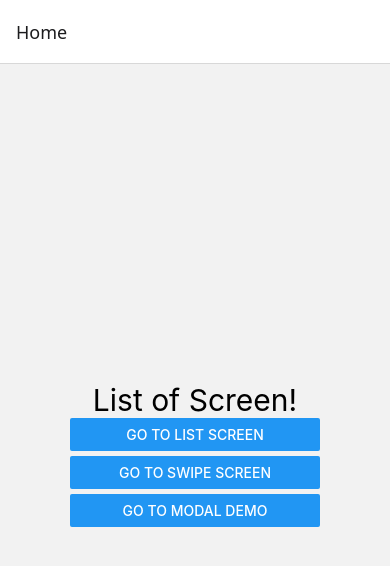
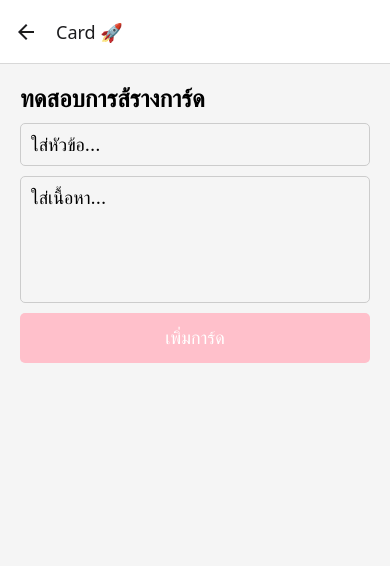
Before and after one commit to auhmaugmaufm/mobile-app-y3, a React Native app: screen /Card in a window 390 px wide. Shown: the top 566 px of the page. Built offline with nearby package versions, Linux system fonts and the light colour scheme.

Commit message:
Initial commit

```diff
--- a/App.js
+++ b/App.js
@@ -7,6 +7,7 @@ import ListScreen from "./src/screens/ListScreen";
 import StateScreen from "./src/screens/StateScreen";
 import ModalScreen from "./src/screens/ModalScreen";
 import SwipeScreen from "./src/screens/SwipeScreen";
+import CardScreen from "./src/screens/CardScreen";
 
 const Stack = createStackNavigator()
 
@@ -41,6 +42,11 @@ const App = () => {
           component={ SwipeScreen}
           options={{ title: 'Swipe'}}
         />
+        <Stack.Screen
+          name="Card"
+          component={ CardScreen}
+          options={{ title: 'Card 🚀'}}
+        />
       </Stack.Navigator>
     </NavigationContainer>
   )
--- /dev/null
+++ b/src/components/Card.js
@@ -0,0 +1,36 @@
+import React from "react";
+import { View, Text, StyleSheet } from "react-native";
+
+const Card = ({title, content}) => {
+    return (
+        <View style={styles.card}>
+            <Text style={styles.title}>{title}</Text>
+            <Text style={styles.content}>{content}</Text>
+        </View>
+    )
+}
+const styles = StyleSheet.create({
+    card: {
+        backgroundColor: 'white',
+        padding: 20,
+        borderRadius: 10,
+        margin: 10,
+        shadowColor: '#000',
+        shadowOffset: {width: 0, height: 2},
+        shadowOpacity: 0.2,
+        shadowRadius: 4,
+        elevation: 2,
+
+    },
+    title: {
+        fontSize: 18,
+        fontWeight: 'bold',
+        marginBottom: 10,
+    },
+    content: {
+        fontSize: 14,
+        color: '#555'
+    }
+})
+
+export default Card;
--- /dev/null
+++ b/src/components/CustomButton.js
@@ -0,0 +1,30 @@
+import React from "react";
+import { View, Text, StyleSheet, TouchableOpacity } from "react-native";
+
+const CustomButtom = ({ title, onPress, backgroundColor }) => {
+    return (
+        <TouchableOpacity
+            style={[styles.button, { backgroundColor }]}
+            onPress={onPress}>
+            <Text style={styles.text}>{title}</Text>
+        </TouchableOpacity>
+    )
+}
+
+const styles = StyleSheet.create({
+    button: {
+        backgroundColor: 'blue',
+        paadding: 10,
+        alignItems: 'center',
+        justifyContent: 'center' ,
+        borderRadius: 5,
+        height: 50
+
+    },
+    text: {
+        color: 'white',
+        fontSize: 18,
+    }
+});
+
+export default CustomButtom;
--- /dev/null
+++ b/src/screens/CardScreen.js
@@ -0,0 +1,80 @@
+import React, { useState } from "react";
+import { ScrollView, View, Text, StyleSheet, TextInput, TouchableOpacity, FlatList } from "react-native";
+import Card from '../components/Card'
+import CustomButton from "../components/CustomButton";
+import Icon from 'react-native-vector-icons/MaterialIcons'
+
+const CardScreen = () => {
+    const [title, setTitle] = useState("");
+    const [content, setContent] = useState("");
+    const [cards, setCards] = useState([]);
+
+    const addCard = () => {
+        if(!title.trim()||!content.trim()) {
+            alert('กรุณากรอกค่า Title และ Content')
+            return;
+        }
+        const newCard = { id: Date.now().toString(), title, content }
+        setCards((preCards) => [newCard, ...preCards]) // เอา Array ใหม่ไปต่อ ตามด้วยของเดิม
+        setTitle('')
+        setContent('')
+    }
+
+    return (
+        <View style={styles.container}>
+            <Text style={styles.header}>ทดสอบการส้รางการ์ด</Text>
+            <TextInput
+                style={styles.input}
+                placeholder="ใส่หัวข้อ..."
+                value={title}
+                onChangeText={setTitle} />
+            <TextInput
+                style={styles.input}
+                placeholder="ใส่เนื้อหา..."
+                value={content}
+                onChangeText={setContent}
+                multiline={true}
+                numberOfLines={5} />
+            <CustomButton
+                title='เพิ่มการ์ด'
+                backgroundColor='pink'
+                onPress={addCard} />
+            <FlatList
+                data={cards}
+                keyExtractor={(item) => item.id}
+                renderItem={({ item }) => {
+                    return <Card title={item.title} content={item.content} />
+                }}
+                contentContainerStyle={styles.cardList}
+            />
+            {/* <Card title='Card #4' content='This is the card number Four.' /> */}
+        </View>
+    )
+}
+
+const styles = StyleSheet.create({
+    container: {
+        flex: 1,
+        padding: 20,
+        backgroundColor: '#f5f5f5'
+    },
+    header: {
+        fontSize: 24,
+        fontWeight: 'bold',
+        marginBottom: 10,
+
+    },
+    input: {
+        borderWidth: 1,
+        borderColor: '#ccc',
+        borderRadius: 5,
+        padding: 10,
+        fontSize: 18,
+        marginBottom: 10,
+    },
+    cardList : {
+
+    }
+})
+
+export default CardScreen;
--- a/src/screens/HomeScreen.js
+++ b/src/screens/HomeScreen.js
@@ -1,5 +1,7 @@
 import React from "react"
 import { View, Text, StyleSheet, Button } from "react-native"
+import CustomButton from "../components/CustomButton";
+import Card from "../components/Card";
 
 // function HomeScreen() {}
 const HomeScreen = ({ navigation }) => {
@@ -18,8 +20,14 @@ const HomeScreen = ({ navigation }) => {
                 <Button
                     title="Go to Modal Demo"
                     onPress={() => { navigation.navigate('Modal') }}
-
+                    color='green'
                 />
+                <CustomButton
+                    title='เรียก Card Screen 🚀'
+                    onPress={() => navigation.navigate("Card")}
+                    backgroundColor="grey"
+                />
+                <Card title='Card #4' content='This is the card number Four.'/>
             </View>
         </View>
     );
```
